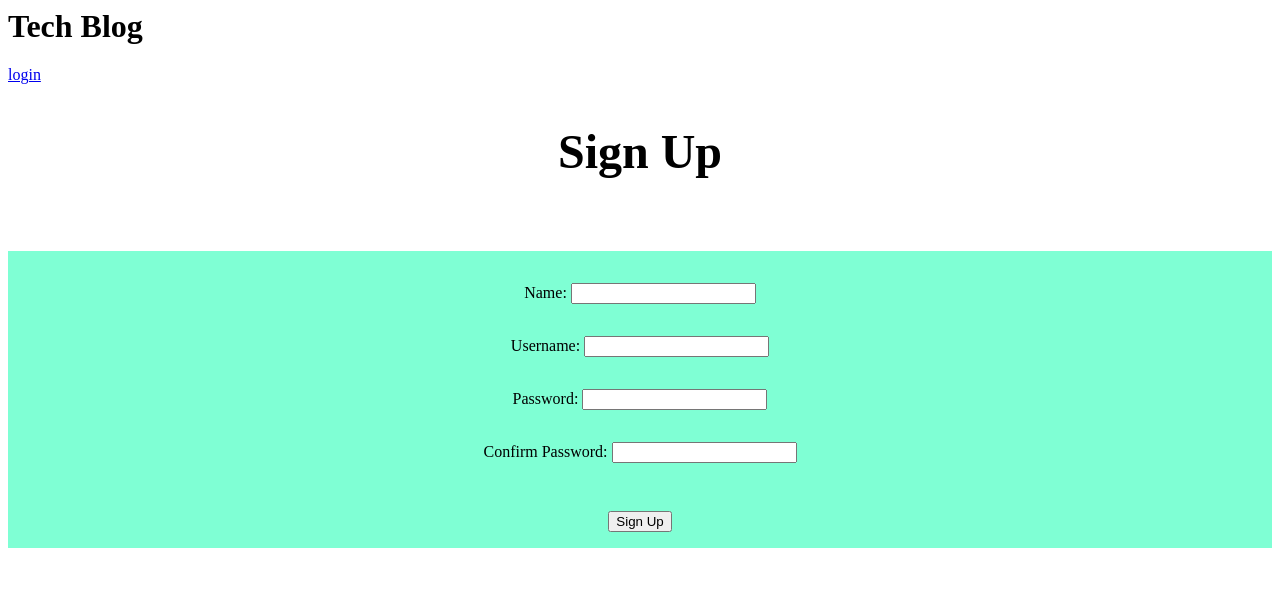
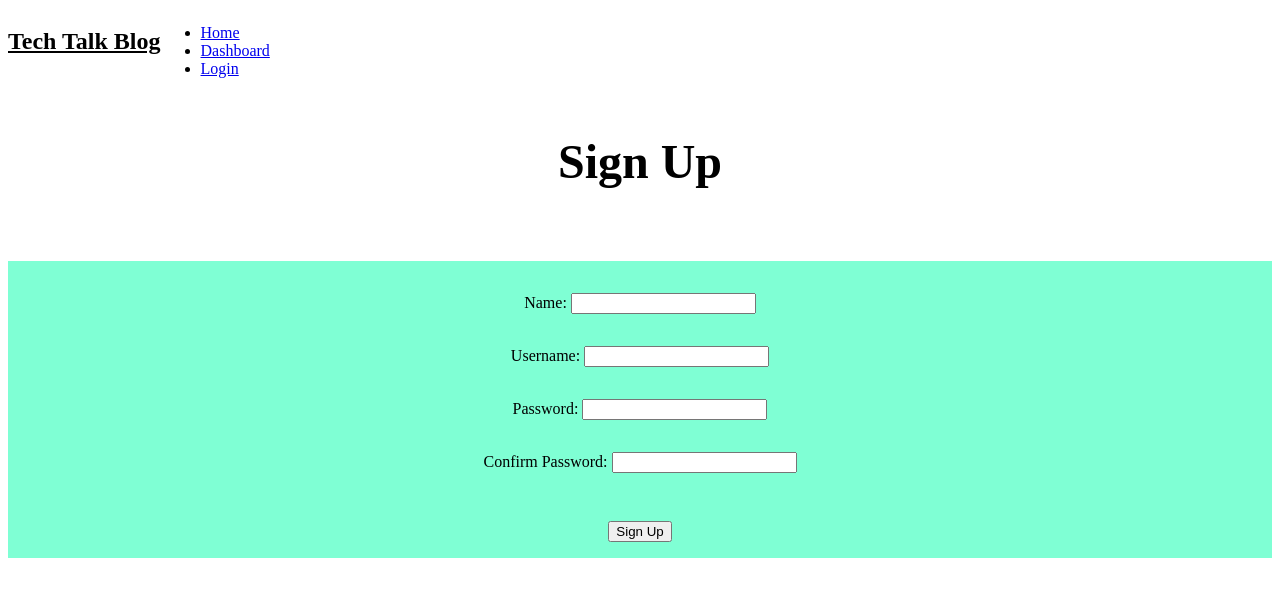
Before and after one commit to emmatar/Tech-Blog, a Node project: template views/signup.handlebars in a window 1280 px wide. Shown: the top 597 px of the page. Run offline with Node 20 templates, Linux system fonts and the light colour scheme; the template is opened without the code that fills it, so the values that code supplies are empty; some libraries are stand-ins or nearby versions.

Commit message:
main.handlebar template

```diff
--- a/views/layouts/main.handlebars
+++ b/views/layouts/main.handlebars
@@ -1,40 +1,36 @@
-<html lang='en'>
-
+<!DOCTYPE html>
+<html lang="en">
 <head>
-    <meta charset='UTF-8' />
-    <meta name='viewport' content='width=device-width, initial-scale=1.0' />
-    <title>Tech Blog!</title>
-    <link rel='stylesheet' href='/css/styles.css' />
+    <meta charset="UTF-8">
+    <meta name="viewport" content="width=device-width, initial-scale=1.0">
+    <link rel="stylesheet" type="text/css" href="/css/styles.css">
+    <title>Tech Talk Blog</title>
 </head>
 
 <body>
-    <div class='flex-column justify-space-around'>
-      <header class='display-flex justify-space-between align-center p-2'>
-        <h1>Tech Blog</h1>
-        <nav>
-          <!-- Conditionally render login or logout links -->
+<nav style="display: flex;">
+    <div class="site-title">
+        <a style="background-color: unset !important;
+    color: unset !important;" href="/"><h1>Tech Talk Blog</h1></a>
+    </div>
+    <ul>
+        <li><a href="/">Home</a></li>
+        <li><a href="/dashboard">Dashboard</a></li>
+            </li>
             {{#if logged_in}}
-            <a href='/profile'>profile</a>
-            |
-            <button class='no-button' id='logout'>logout</button>
+                <li class="nav-item">
+                <a class="nav-link bi bi-door-closed-fill" href="/" id="logout">Logout</a>
+                </li>
             {{else}}
-            <a href='/login'>login</a>
+                <li class="nav-item">
+                <a class="nav-link bi bi-door-open" href="/login">Login</a>
+            </li>
             {{/if}}
+    </ul>
 </nav>
-      </header>
-      <main class='container container-fluid mt-5'>
-        <!-- Render the sub layout -->
-        {{{body}}}
-      </main>
-      <footer>
 
-      </footer>
-    </div>
+<div>{{{body}}}</div>
 
-    <!-- Render script for logged in users only -->
-    {{#if logged_in}}
-      <script src='/js/logout.js'></script>
-    {{/if}}
+<script src="/js/logout.js"></script>
 </body>
-
 </html>
```
Lines whose indentation alone changed are shown as unchanged.
